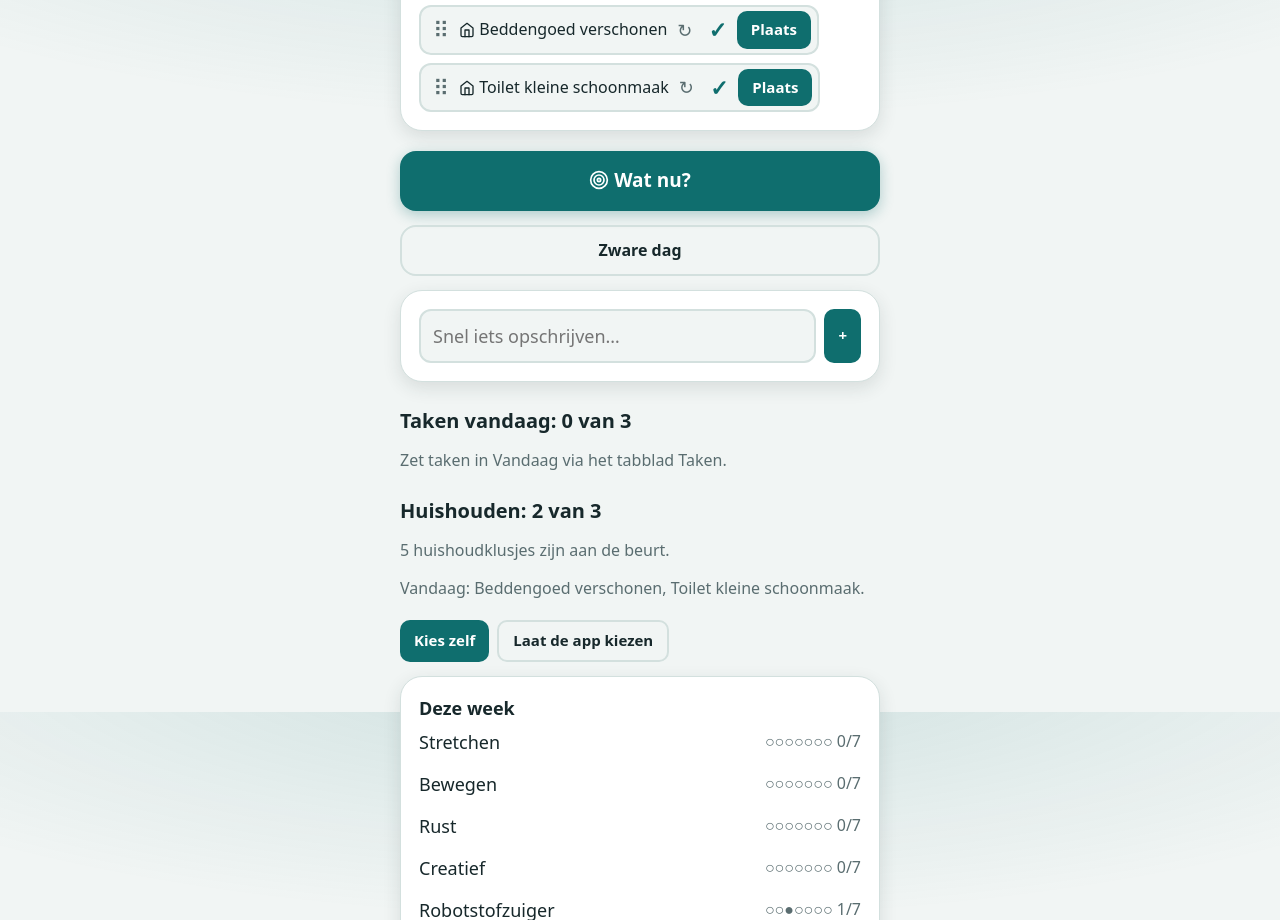
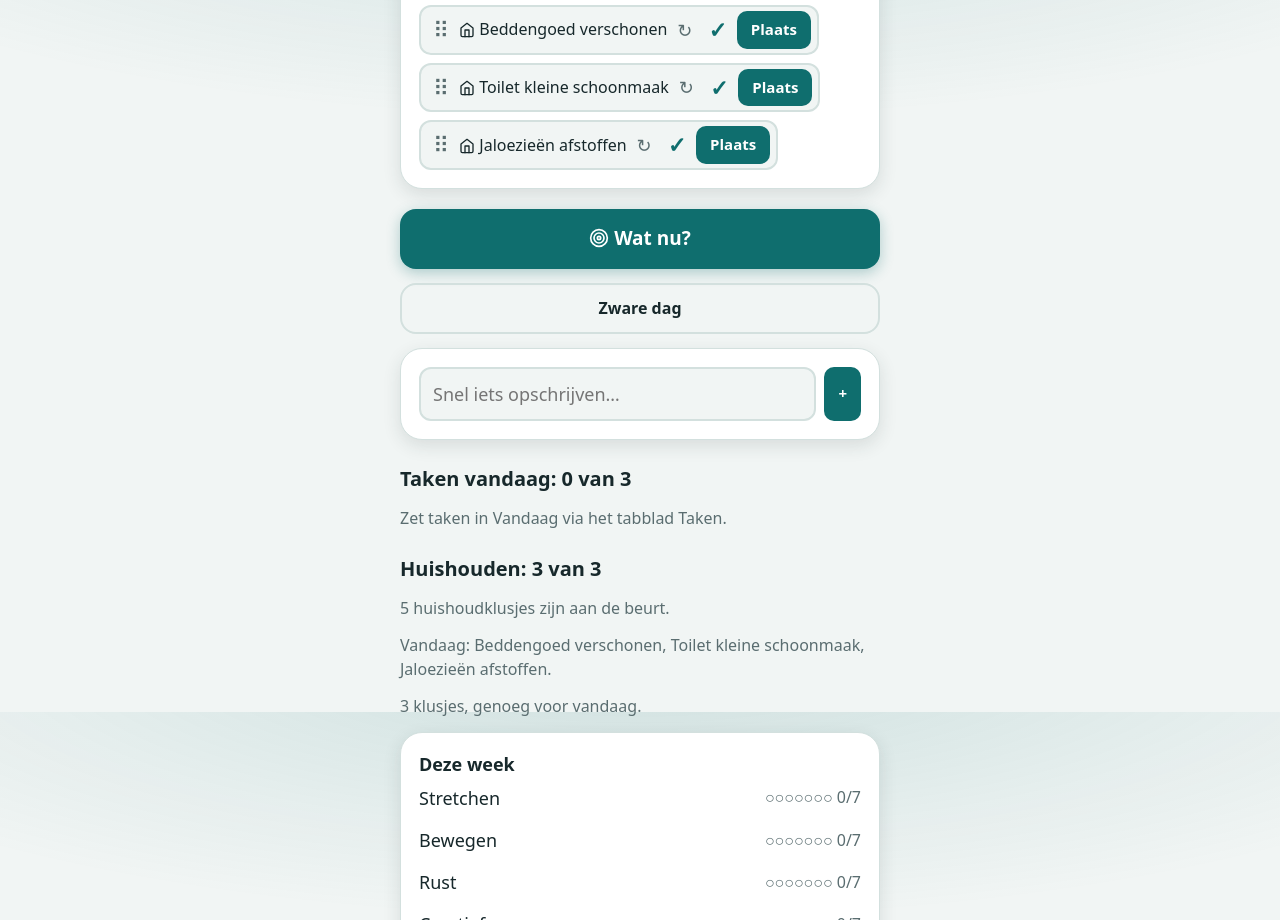
Before and after one commit to schiedonr-cell/start-app, a website: page www/index.html in a window 1280 px wide. Shown: the part 2488-3408 px from the top of the page. Drawn offline with Linux system fonts and the light colour scheme.

Commit message:
Huishouden: maximaal 3 klusjes per dag, geen punten
Co-Authored-By: Claude Sonnet 5.5 <noreply@anthropic.com>
Claude-Session: https://claude.ai/code/session_0142o9ipAUd1FUkRwQospLRz

```diff
--- a/www/index.html
+++ b/www/index.html
@@ -165,7 +165,7 @@ var HUIS=[{id:"v1",n:"Robotstofzuiger",k:"vast",p:1,iv:1,l:0,m:2,s:"Zet de robot
 var LAST={v1:"2026-11-22",h1:"2026-11-22",h2:"2026-11-22",h3:"2026-11-20",h4:"2026-11-22",h5:"2026-11-13",h6:"2026-11-20",h7:"2026-10-11",h8:"2026-11-20",h9:"2026-11-17",h10:"2026-11-17",h11:"2026-10-11",h12:"2026-11-13"};
 var IMPORT=[];
 function freeSlot(k,d){var s=(S.sched||{})[k]||{},du=(S.dur||{})[k]||{},b=[];Object.keys(s).forEach(function(id){var x=get(id);if(x)b.push([s[id],s[id]+(du[id]||mins(x))])});var n=new Date(),t=Math.max(990,k==ds()?Math.ceil((n.getHours()*60+n.getMinutes()+10)/15)*15:0);for(;t<=1290;t+=15){if(!b.some(function(r){return t<r[1]+5&&t+d+5>r[0]}))return t}return -1}
-function autoFill(){try{var k=ds();S.af=S.af||{};if(S.af[k]==2)return;var fresh=!S.af[k];S.af[k]=2;if(HV())return;if(fresh){var n=0;while(used()<2&&n<3){n++;var c=ranked(function(x){return x.k=="huis"&&wt(x)<=2-used()&&!ex().some(function(q){return q.id==x.id})&&(S.log[k]||[]).indexOf(x.id)<0});if(!c[0])break;S.plan[k]=S.plan[k]||[];S.plan[k].push({id:c[0].id,p:1})}}Object.keys(S.af).forEach(function(d){if(d<ds(14))delete S.af[d]})}catch(e){}}
+function autoFill(){try{var k=ds();S.af=S.af||{};if(S.af[k]==2)return;var fresh=!S.af[k];S.af[k]=2;if(HV())return;if(fresh){var n=0;while(used()<3&&n<4){n++;var c=ranked(function(x){return x.k=="huis"&&wt(x)<=3-used()&&!ex().some(function(q){return q.id==x.id})&&(S.log[k]||[]).indexOf(x.id)<0});if(!c[0])break;S.plan[k]=S.plan[k]||[];S.plan[k].push({id:c[0].id,p:1})}}Object.keys(S.af).forEach(function(d){if(d<ds(14))delete S.af[d]})}catch(e){}}
 function init(){if(!S.v4){S.items=S.items.filter(function(x){return x.k!="huis"&&x.k!="vast"||/^n/.test(x.id)}).concat(HUIS);for(var id in LAST){var k=LAST[id];S.log[k]=S.log[k]||[];if(S.log[k].indexOf(id)<0)S.log[k].push(id)}S.v4=1}if(!S.v5){S.items.forEach(function(x){if(x.id=="r3"&&x.n=="Ontspannen"){x.n="Rust";x.p=1;x.mm=[5,8,10];x.v=["Even zitten, niks doen of rustig ademhalen","Ademhalings- of ontspanningsoefening, of gewoon zitten","Rustig zitten, ademhalen, hoofd leeg laten worden"]}});if(!S.items.some(function(x){return x.id=="rcreatief"||(x.k=="routine"&&x.n=="Creatief")}))S.items.push({id:"rcreatief",n:"Creatief",k:"routine",p:2,l:0,mm:[10,15,20],v:["Een paar minuten kleuren of lezen","Kleuren, tekenen, lezen of iets creatiefs","Ruimer de tijd voor iets creatiefs"],s:"Pak je kleurboek of boek erbij"});S.v5=1}if(!S.v6){if(!S.items.some(function(x){return x.n=="Creatief"&&x.k=="routine"}))S.items.push({id:"rcreatief",n:"Creatief",k:"routine",p:2,l:0,mm:[10,15,20],v:["Een paar minuten kleuren of lezen","Kleuren, tekenen, lezen of iets creatiefs","Ruimer de tijd voor iets creatiefs"],s:"Pak je kleurboek of boek erbij"});S.v6=1}S.items.forEach(function(x){if(x.k=="taak"&&x.b===undefined)x.b=3});autoFill();IMPORT.forEach(function(a){if(!S.appts.some(function(b){return b.id==a.id}))S.appts.push(a)});try{localStorage.setItem("startv4",JSON.stringify(S))}catch(e){}}
 var LTS=0;try{LTS=+localStorage.getItem("startts")||0}catch(e){}
 var S=load();init();mig();var scr="start",cur=null,skip=[],T=null,left=0,tab="dag";
@@ -251,7 +251,7 @@ function edit(){var x=get(EID);if(!x)return"";
   h+=f("ei","Herhaalt elke ... dagen (huishouden)",x.iv||"","number");if(x.k=="huis")h+='<label for="eg">Grote klus?</label><select id="eg"><option value="0">Nee, telt als 1 van de 3</option><option value="1"'+(big(x)?" selected":"")+'>Ja, dan alleen deze klus die dag</option></select>'}
  return h+'<button class="btn" data-es="1">Opslaan</button><button class="btn s" data-back2="1" style="margin-top:8px">Annuleren</button>'}
 function big(x){return!!x&&(x.g!==undefined?!!x.g:(x.id=="h10"||x.id=="h11"))}
-function wt(x){return big(x)?3:1}
+function wt(x){return 1}
 function used(){return ex().reduce(function(a,e){return a+wt(get(e.id))},0)}
 function bar(){var u=Math.min(3,used());return"▮".repeat(u)+"▯".repeat(3-u)}
 function inb(){S.inbox=S.inbox||[];return S.inbox}
```
